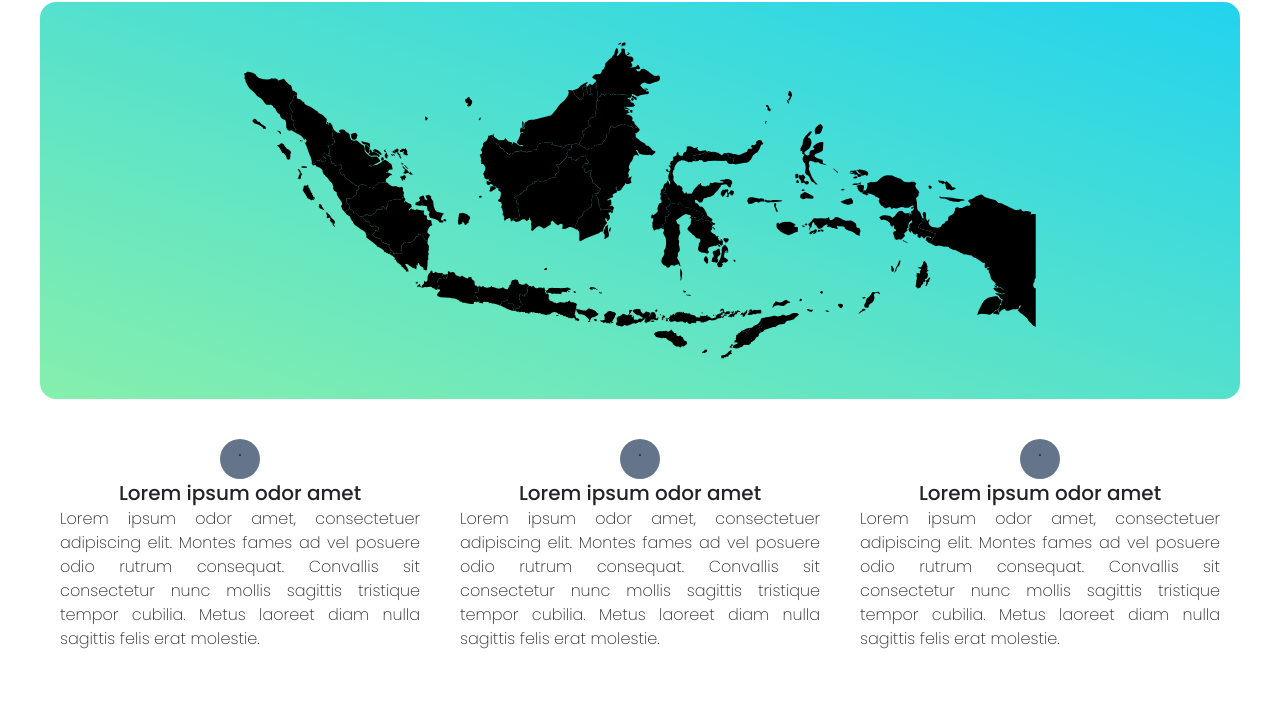
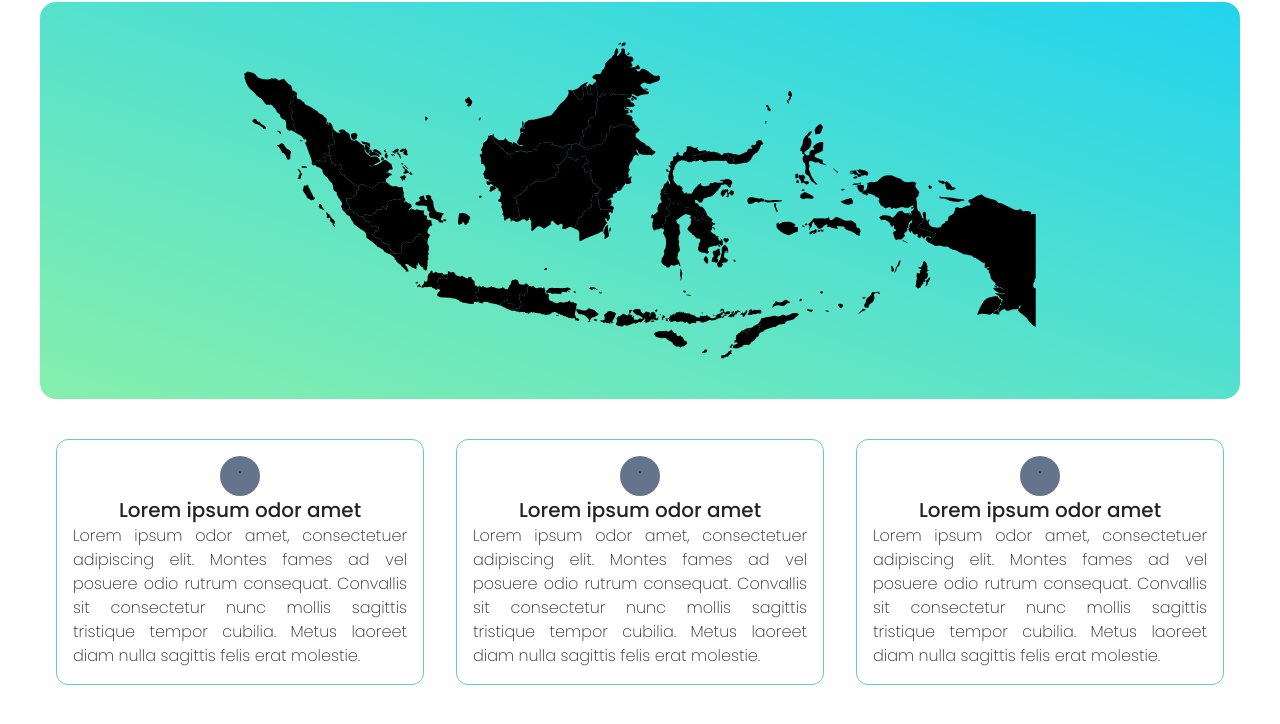
Before and after one commit to dzakyfzl/projek_web_mental_health, a website: page page/index.html in a window 1280 px wide. Shown: the part 690-1414 px from the top of the page. Drawn offline with nearby package versions, Linux system fonts and the light colour scheme.

Commit message:
Box Items update

```diff
--- a/page/index.html
+++ b/page/index.html
@@ -20,7 +20,7 @@
   </head>
 
 <body>
-    <header class="shadow-2xl flex top-0 fixed bg-white w-full justify-between items-center">
+    <header class="shadow-2xl flex top-0 fixed bg-white w-full justify-between items-center z-50">
       <div class="flex items-stretch">
         <div class="p-3 max-md:hover:bg-gray-200">
           <button class="md:hidden" onclick="openSidebar()"><img class="w-6" src="/src/image/menu-bar.png"></button>
@@ -84,7 +84,7 @@
           <img class="w-max h-max" src="/src/image/indonesia.svg">
         </div>
         <div class="sm:block lg:flex justify-between">
-          <div class="flex-col lg:px-5 max-lg:px-5 max-sm:px-5 max-sm:my-8 sm:my-10">
+          <div class="flex-col lg:px-5 max-lg:px-5 max-sm:px-5 max-sm:my-8 sm:my-10 p-3 lg:mx-4 rounded-xl border-1 border-bluey hover:bg-lightbluey transition-transform hover:-translate-y-1">
             <div class="items-center flex">
               <div class="bg-slate-500 rounded-full mx-auto w-10 h-10">
                 <p class="text-center">.</p>
@@ -97,7 +97,7 @@
               sagittis felis erat molestie.
             </p>
           </div>
-          <div class="flex-col lg:px-5 max-lg:px-5 max-sm:px-5 max-sm:my-8 sm:my-10">
+          <div class="flex-col lg:px-5 max-lg:px-5 max-sm:px-5 max-sm:my-8 sm:my-10 p-3 lg:mx-4 rounded-xl border-1 border-bluey hover:bg-lightbluey transition-transform hover:-translate-y-1">
             <div class="items-center flex">
               <div class="bg-slate-500 rounded-full mx-auto w-10 h-10">
                 <p class="text-center">.</p>
@@ -110,7 +110,7 @@
               sagittis felis erat molestie.
             </p>
           </div>
-          <div class="flex-col lg:px-5 max-lg:px-5 max-sm:px-5 max-sm:my-8 sm:my-10">
+          <div class="flex-col lg:px-5 max-lg:px-5 max-sm:px-5 max-sm:my-8 sm:my-10 p-3 lg:mx-4 rounded-xl border-1 border-bluey hover:bg-lightbluey transition-transform hover:-translate-y-1">
             <div class="items-center flex">
               <div class="bg-slate-500 rounded-full mx-auto w-10 h-10">
                 <p class="text-center">.</p>
--- a/tailwind.config.js
+++ b/tailwind.config.js
@@ -3,6 +3,10 @@ module.exports = {
   content: ['./page/**/*.{html,js}'],
   theme: {
     extend: {
+      colors:{
+        bluey:"#64CCC5",
+        lightbluey:"#DAFFFB"
+      },
       fontFamily: {
         inter : ["Inter", "sans-serif"],
         poppins : ["poppins","sans-serif"],
```
Also changed, not shown: src/css/style.css.
